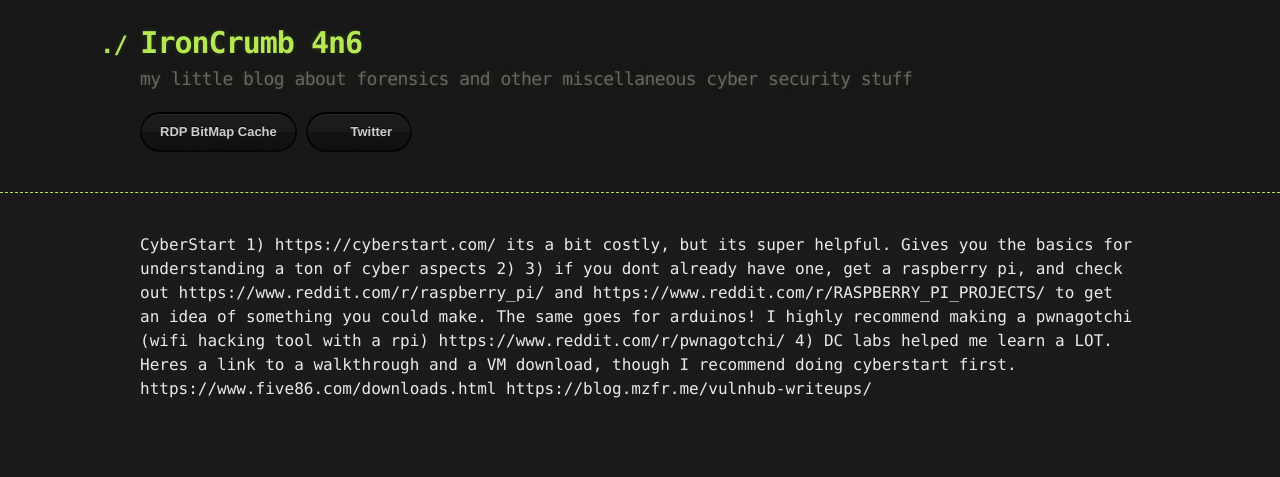
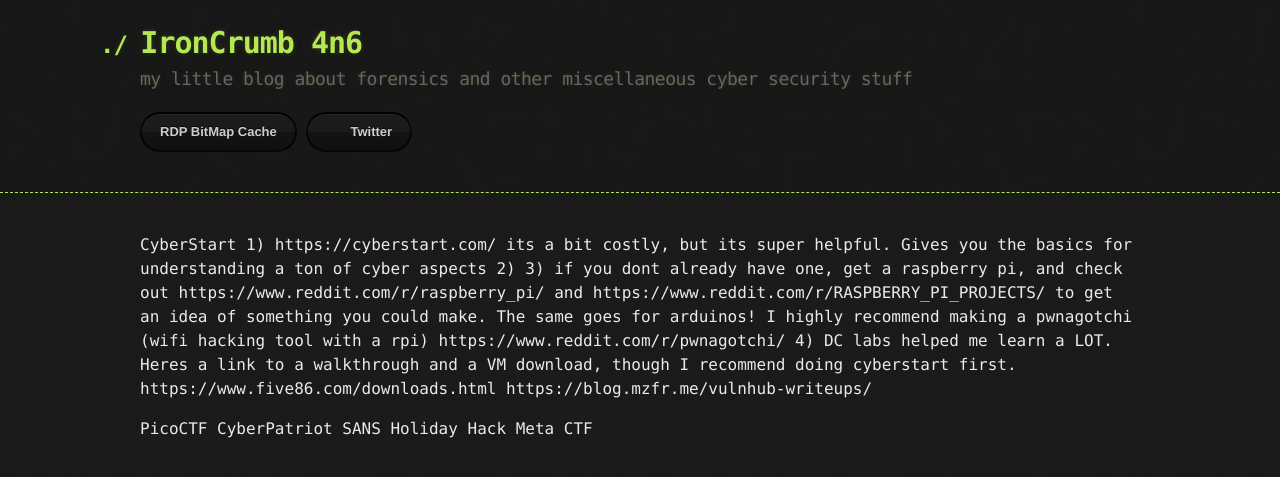
Before and after one commit to Centrelink93/ironcrumb.github.io, a Jekyll site: the page built from Resources.md, in a window 1280 px wide. Shown: the top 477 px of the page. Built offline with Jekyll 4.4.1, drawn with Linux system fonts in a browser that asks for light colours; our own code applies the rules of GitHub Pages for plain Markdown files.

Commit message:
Update Resources.md

```diff
--- a/Resources.md
+++ b/Resources.md
@@ -5,3 +5,8 @@ CyberStart
 4) DC labs helped me learn a LOT. Heres a link to a walkthrough and a VM download, though I recommend doing cyberstart first.
 https://www.five86.com/downloads.html
 https://blog.mzfr.me/vulnhub-writeups/
+
+PicoCTF
+CyberPatriot
+SANS Holiday Hack
+Meta CTF
```
